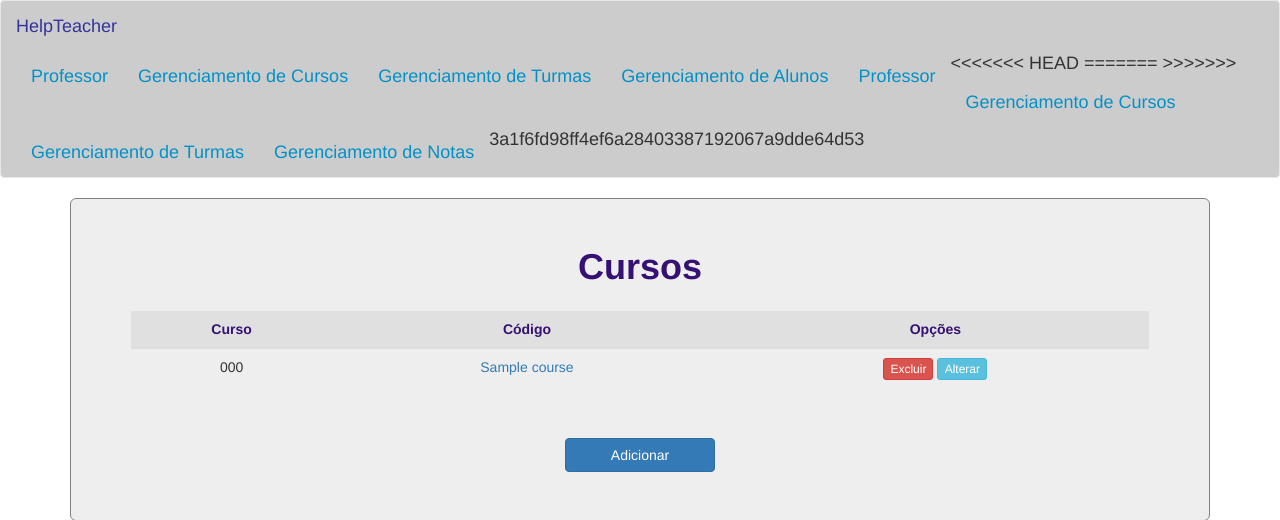
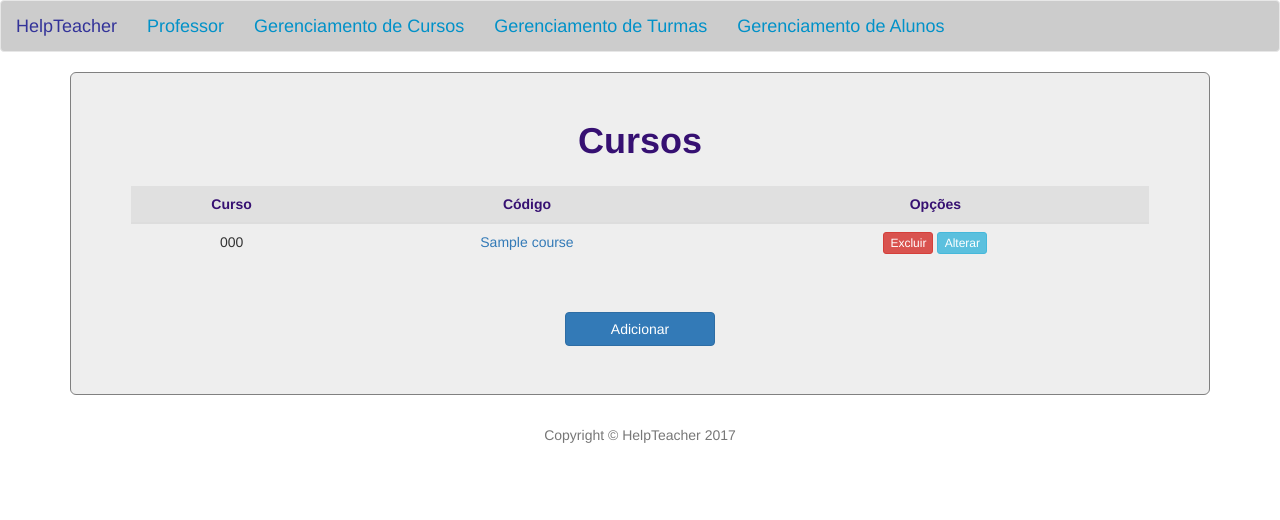
Before and after one commit to VitorSouza23/helpteacherdjango, a Django app: template templates/app_model/courses.html in a window 1280 px wide. Shown: the top 520 px of the page. Run offline with Django 3.2, Linux system fonts and the light colour scheme; the template is opened without the code that fills it: most values are stand-ins (such as "Sample title", 1, 10 or a date in 2020); some libraries are stand-ins or nearby versions.

Commit message:
Agora vai, eu acho

```diff
--- a/templates/app_model/courses.html
+++ b/templates/app_model/courses.html
@@ -6,8 +6,7 @@
     <meta name="viewport" content="width=device-width, initial-scale=1.0">
     <meta http-equiv="X-UA-Compatible" content="ie=edge">
     <title>Cursos</title>
-    <link rel="stylesheet" href="https://maxcdn.bootstrapcdn.com/bootstrap/3.3.7/css/bootstrap.min.css" integrity="sha384-BVYiiSIFeK1dGmJRAkycuHAHRg32OmUcww7on3RYdg4Va+PmSTsz/K68vbdEjh4u"
-        crossorigin="anonymous">
+    <link rel="stylesheet" href="https://maxcdn.bootstrapcdn.com/bootstrap/3.3.7/css/bootstrap.min.css" integrity="sha384-BVYiiSIFeK1dGmJRAkycuHAHRg32OmUcww7on3RYdg4Va+PmSTsz/K68vbdEjh4u" crossorigin="anonymous">
     <link rel="stylesheet" href="{% static 'css/customstyle.css' %}">
     <link rel="stylesheet" href="{% static 'css/coursesstyle.css' %}">
 </head>
@@ -19,25 +18,11 @@
                 <a class="navbar-brand" href={% url 'index' %}>HelpTeacher</a>
             </div>
             <ul class="nav navbar-nav">
-<<<<<<< HEAD
                 <li><a href="{% url 'teacher' %}">Professor</a></li>
                 <li><a href="{% url 'courses' %}">Gerenciamento de Cursos</a></li>
                 <li><a href="{% url 'classes' %}">Gerenciamento de Turmas</a></li>
                 <li><a href="{% url 'students' %}">Gerenciamento de Alunos</a></li>
-=======
-                <li>
-                    <a href="{% url 'teacher' %}">Professor</a>
-                </li>
-                <li>
-                    <a href="{% url 'courses' %}">Gerenciamento de Cursos</a>
-                </li>
-                <li>
-                    <a href="{% url 'classes' %}">Gerenciamento de Turmas</a>
-                </li>
-                <li>
-                    <a href="{% url 'grades' %}">Gerenciamento de Notas</a>
-                </li>
->>>>>>> 3a1f6fd98ff4ef6a28403387192067a9dde64d53
+
             </ul>
         </div>
     </nav>
@@ -80,8 +65,7 @@
     <!-- jQuery (necessary for Bootstrap's JavaScript plugins) -->
     <script src="https://ajax.googleapis.com/ajax/libs/jquery/1.12.4/jquery.min.js"></script>
     <!-- Latest compiled and minified JavaScript -->
-    <script src="https://maxcdn.bootstrapcdn.com/bootstrap/3.3.7/js/bootstrap.min.js" integrity="sha384-Tc5IQib027qvyjSMfHjOMaLkfuWVxZxUPnCJA7l2mCWNIpG9mGCD8wGNIcPD7Txa"
-        crossorigin="anonymous"></script>
+    <script src="https://maxcdn.bootstrapcdn.com/bootstrap/3.3.7/js/bootstrap.min.js" integrity="sha384-Tc5IQib027qvyjSMfHjOMaLkfuWVxZxUPnCJA7l2mCWNIpG9mGCD8wGNIcPD7Txa" crossorigin="anonymous"></script>
 </body>
 
 </html>
```
